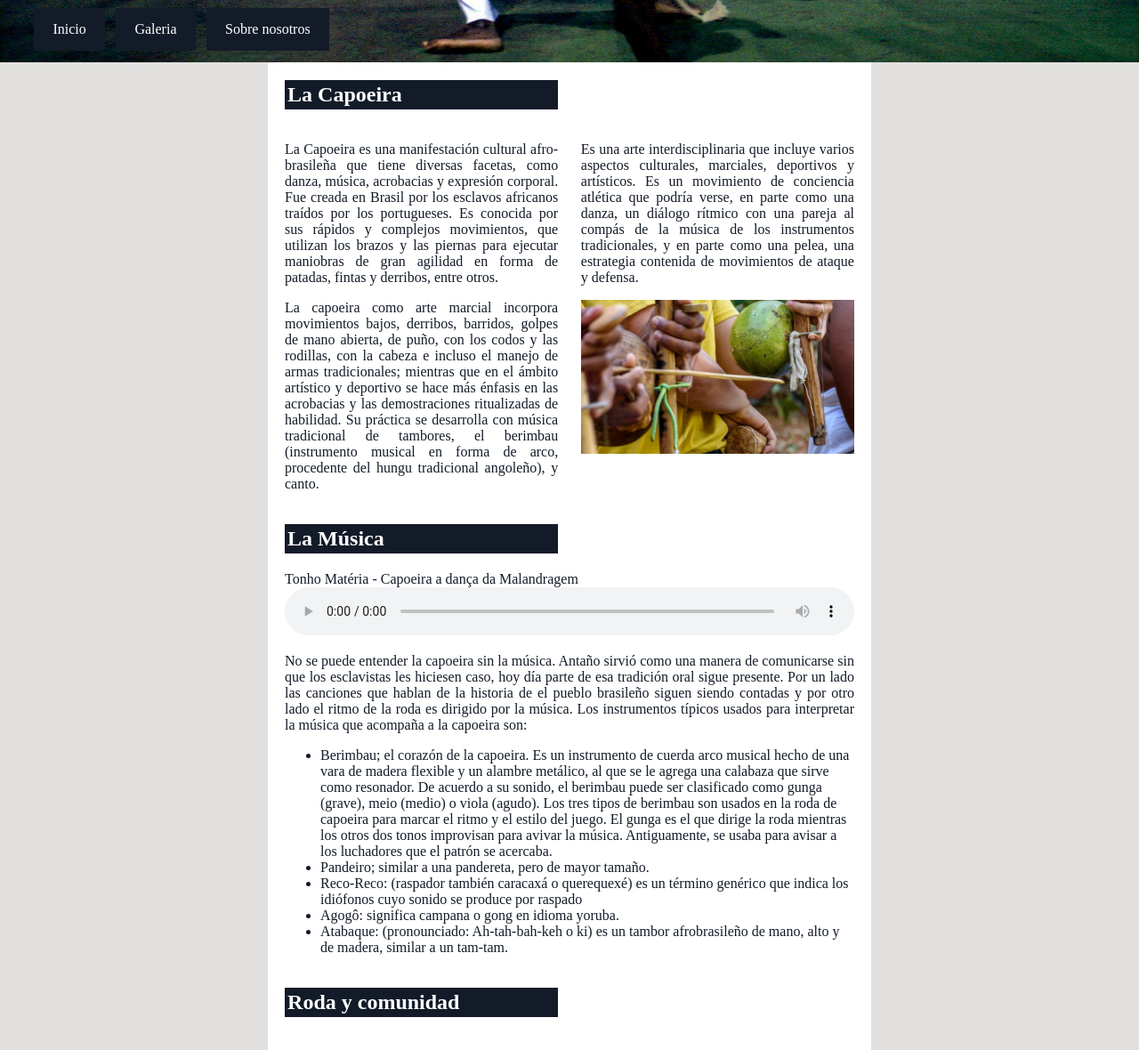
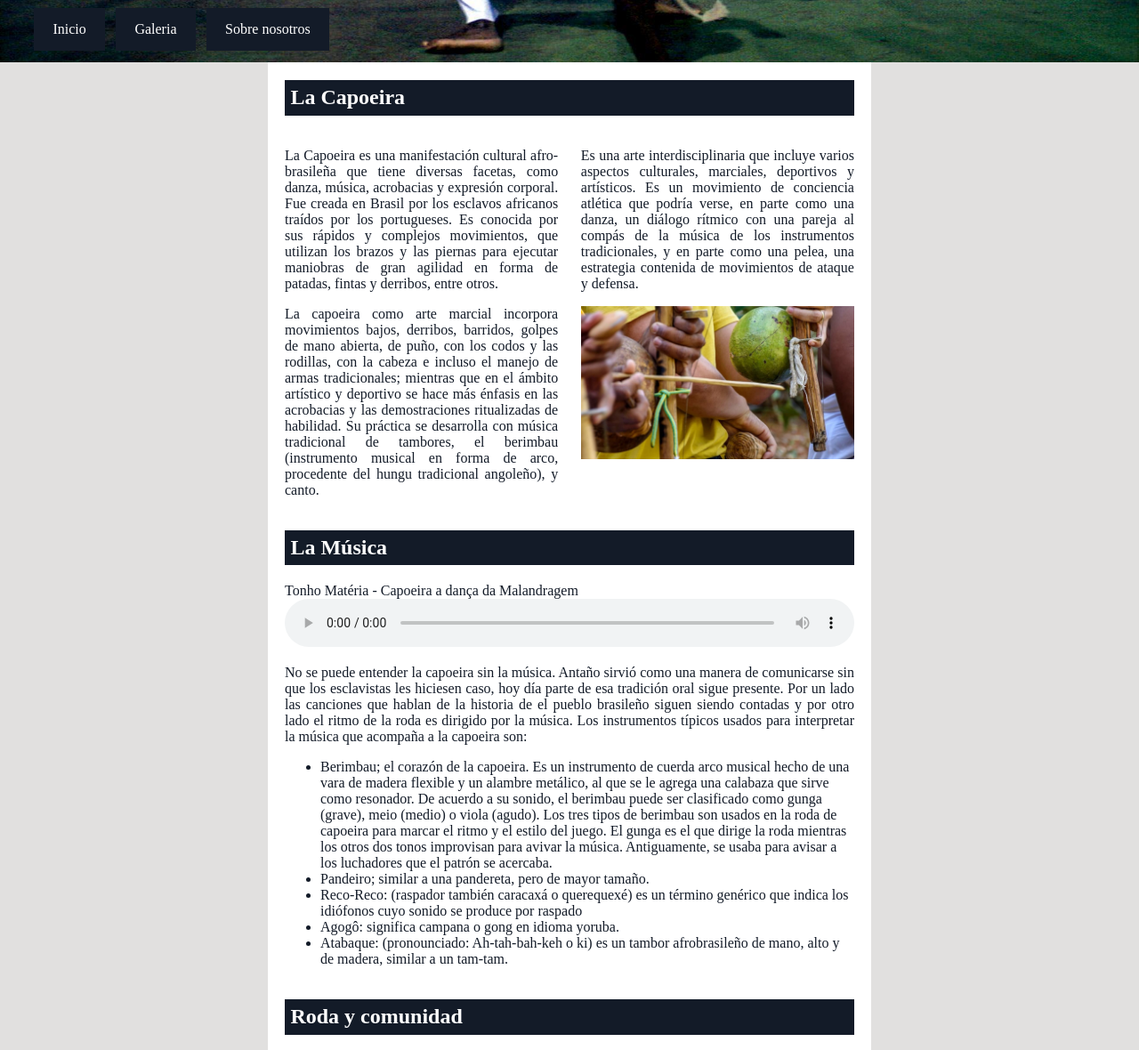
Before and after one commit to Vvevegvega/Ivan_Vega_ProyectoGlobal_1a_evaluacion, a plain HTML site: page index.html in a window 1280 px wide. Shown: the part 580-1760 px from the top of the page at 89% size. Drawn offline with Linux system fonts and the light colour scheme; grey boxes are pictures that could not be loaded.

Commit message:
Arregaldo bug con el cambio de clases a ids y

```diff
--- a/css/estilo.css
+++ b/css/estilo.css
@@ -164,6 +164,11 @@ footer a{
     h1{
         font-size: 325%;
     }
+    footer{
+        flex-direction: row;
+        flex-wrap: wrap;
+        justify-content: space-around;
+    }
     .carrousel div{width: 45%;}
 }
 
@@ -185,25 +190,19 @@ footer a{
         padding-bottom: 1%;
     }
 
-    footer{
-        flex-direction: row;
-        flex-wrap: wrap;
-        justify-content: space-around;
-    }
-
     .content_background{ grid-area: 2 / 2 / 12 / 5 ;}
 
     header{grid-area: 1 / 1 / 1/ 6 ;}
 
-    .titulo_parte1{ grid-area: 2 / 2 / 2 / 5 ;}
+    #titulo_parte1{ grid-area: 2 / 2 / 2 / 5 ;}
     .primer_parrafo{grid-area: 3 / 2 / 3 / 3 ;}
     .segundo_parrafo{grid-area: 3 / 4 / 3 / 5 ;}
 
 
-    .titulo_parte2{grid-area: 5 / 2 / 5 / 5 ;}
+    #titulo_parte2{grid-area: 5 / 2 / 5 / 5 ;}
     .instrumentos{grid-area: 6 / 2 / 6 / 5 ;}
 
-    .titulo_parte3{grid-area: 7 / 2 / 7 / 5 ;}
+    #titulo_parte3{grid-area: 7 / 2 / 7 / 5 ;}
     .video_roda{
         margin-top: 4%;
         grid-area: 8 / 2 / 8 / 3 ;
@@ -213,7 +212,7 @@ footer a{
     .carrousel{grid-area: 9 / 1 / 9/ 6 ;}
     .carrousel div{width: 30%;}
 
-    .titulo_parte5{grid-area: 10 / 2 / 10 / 5 ;}
+    #titulo_parte5{grid-area: 10 / 2 / 10 / 5 ;}
     .form{grid-area: 11 / 2 / 11 / 3;}
     .informacion_newsletter{grid-area: 11 / 4 / 11 / 5;}
 
```
